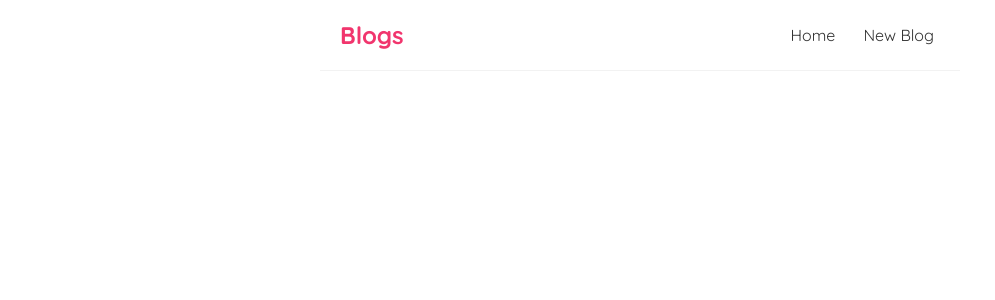
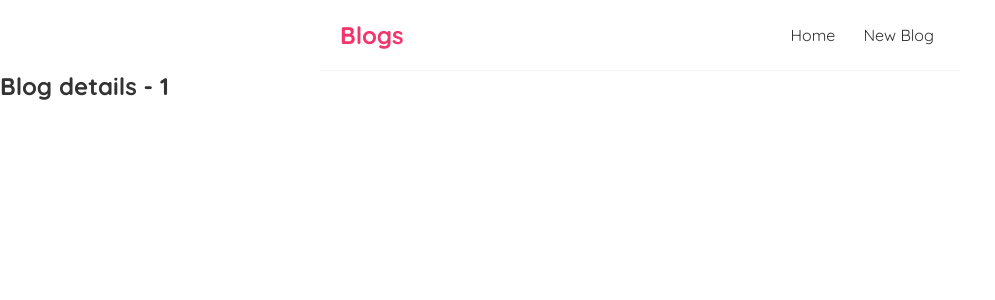
Before and after one commit to Bardala/Blogger, a React (Create React App) app: page /blogs/1 in a window 1280 px wide. Before the commit this address had no page. Shown: the top 300 px of the page, without its empty margins (0-995 px from the left). Built offline with nearby package versions, Linux system fonts and the light colour scheme.

Commit message:
Route Parameters

```diff
--- a/src/App.js
+++ b/src/App.js
@@ -1,17 +1,20 @@
 import Create from "./Create";
 import Home from "./Home";
 import Navbar from "./NavBar";
-import { BrowserRouter, Route, Routes, Switch } from "react-router-dom";
+import { BrowserRouter, Route, Routes } from "react-router-dom";
+import ReadBlog from "./ReadBlog";
 
 function App() {
   return (
     <div className="App">
       <BrowserRouter>
         <Navbar />
-
         <Routes>
           <Route path="/" element={<Home />} />
+
           <Route path="/create" element={<Create />} />
+
+          <Route path="/blogs/:id" element={<ReadBlog />} />
         </Routes>
       </BrowserRouter>
     </div>
--- a/src/BlogList.js
+++ b/src/BlogList.js
@@ -1,10 +1,14 @@
+import { Link } from "react-router-dom";
+
 const BlogList = ({ blogs }) => {
   return (
     <div className="blog-list">
       {blogs.map((blog) => (
         <div className="blog-preview" key={blog.id}>
-          <h2>{blog.title}</h2>
-          <p>written by {blog.author}</p>
+          <Link to={`/blogs/${blog.id}`}>
+            <h2>{blog.title}</h2>
+            <p>written by {blog.author}</p>
+          </Link>
         </div>
       ))}
     </div>
--- a/src/Home.js
+++ b/src/Home.js
@@ -12,7 +12,6 @@ const Home = () => {
     <div className="home">
       {error && <p>{error}</p>}
       {isPending && <p>Loading...</p>}
-      {console.log(blogs)}
       {blogs && <BlogList blogs={blogs} />}
     </div>
   );
--- /dev/null
+++ b/src/ReadBlog.js
@@ -0,0 +1,13 @@
+import { useParams } from "react-router-dom";
+
+const ReadBlog = () => {
+  const { id } = useParams();
+
+  return (
+    <div className="blog-details">
+      <h2>Blog details - {id}</h2>
+    </div>
+  );
+};
+
+export default ReadBlog;
--- a/src/useFetch.js
+++ b/src/useFetch.js
@@ -9,7 +9,7 @@ const useFetch = (url) => {
     setTimeout(() => {
       fetch(url)
         .then((res) => {
-          if (!res.ok) throw Error("could not fetch the data from the server");
+          if (!res.ok) throw Error("could not fetch the data from the server"); // auto catches network / connection error
           return res.json();
         })
         .then((data) => {
@@ -18,6 +18,7 @@ const useFetch = (url) => {
           setError(null);
         })
         .catch((err) => {
+          // auto catches network / connection error
           setIsPending(false);
           setError(err.message);
         });
```
